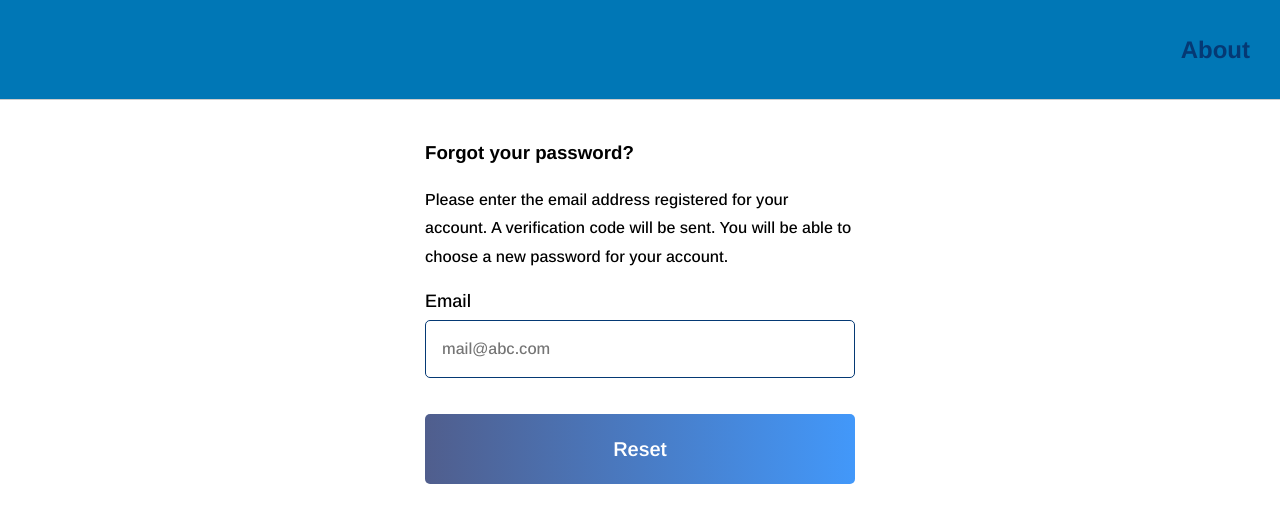
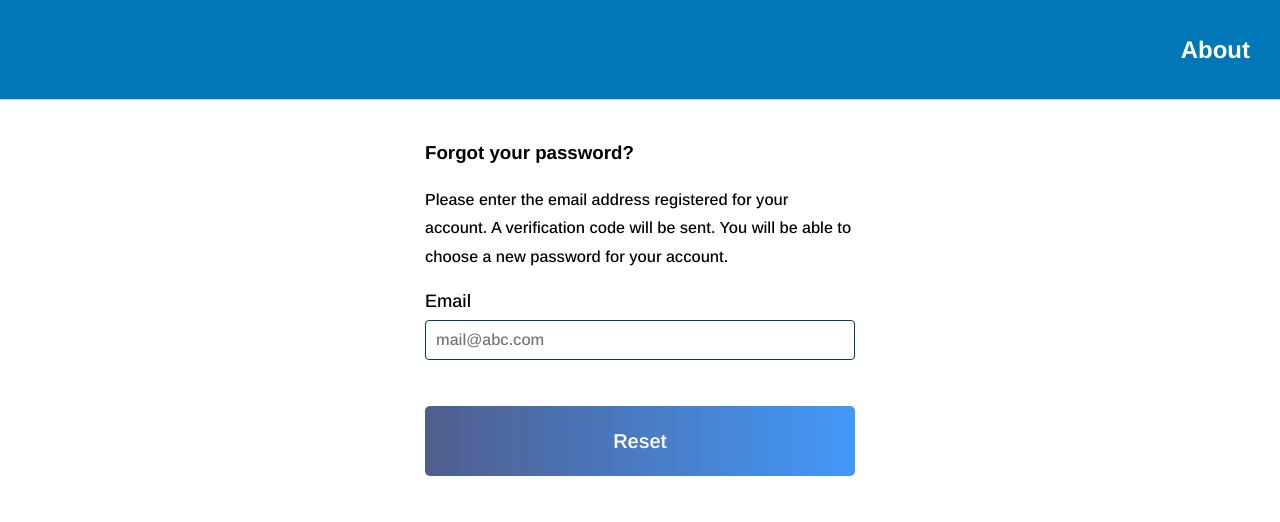
Before and after one commit to omerffaruk/Goal-app-CYF-final-project-1, a React (Create React App) app in the folder client/: page /forgot in a window 1280 px wide. Shown: the top 522 px of the page. Built offline with nearby package versions, Linux system fonts and the light colour scheme.

Commit message:
feat: update style and class name

```diff
--- a/client/src/pages/Home.css
+++ b/client/src/pages/Home.css
@@ -118,6 +118,10 @@ ul {
 	border-bottom: 1px solid var(--header-bottom-border-color);
 }
 
+.header.login-page a {
+	color: white;
+}
+
 .logo-ctn {
 	margin: auto 0;
 }
@@ -208,7 +212,7 @@ ul {
 	padding-bottom: 0.3em;
 }
 
-.login-form input {
+.form-field input {
 	border-radius: 4px;
 	border: 1px solid var(--primary-color);
 	cursor: text;
```
